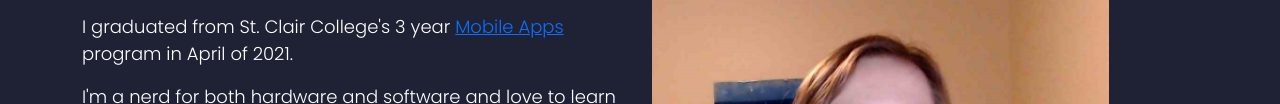
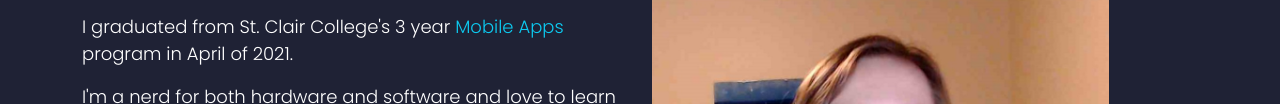
Before and after one commit to OwenBick/OwenBick.github.io, a plain HTML site: page index.html in a window 1280 px wide. Shown: the part 380-484 px from the top of the page. Drawn offline with nearby package versions, Linux system fonts and the light colour scheme.

Commit message:
removed underline from link in initial paragraph.

```diff
--- a/css/styles.css
+++ b/css/styles.css
@@ -42,6 +42,7 @@ body {
 
 .link {
  font-size: 18px;
+ text-decoration: none;
 }
 
 .skills img {
```
Also changed, not shown: index.html (+1 -1 lines).
